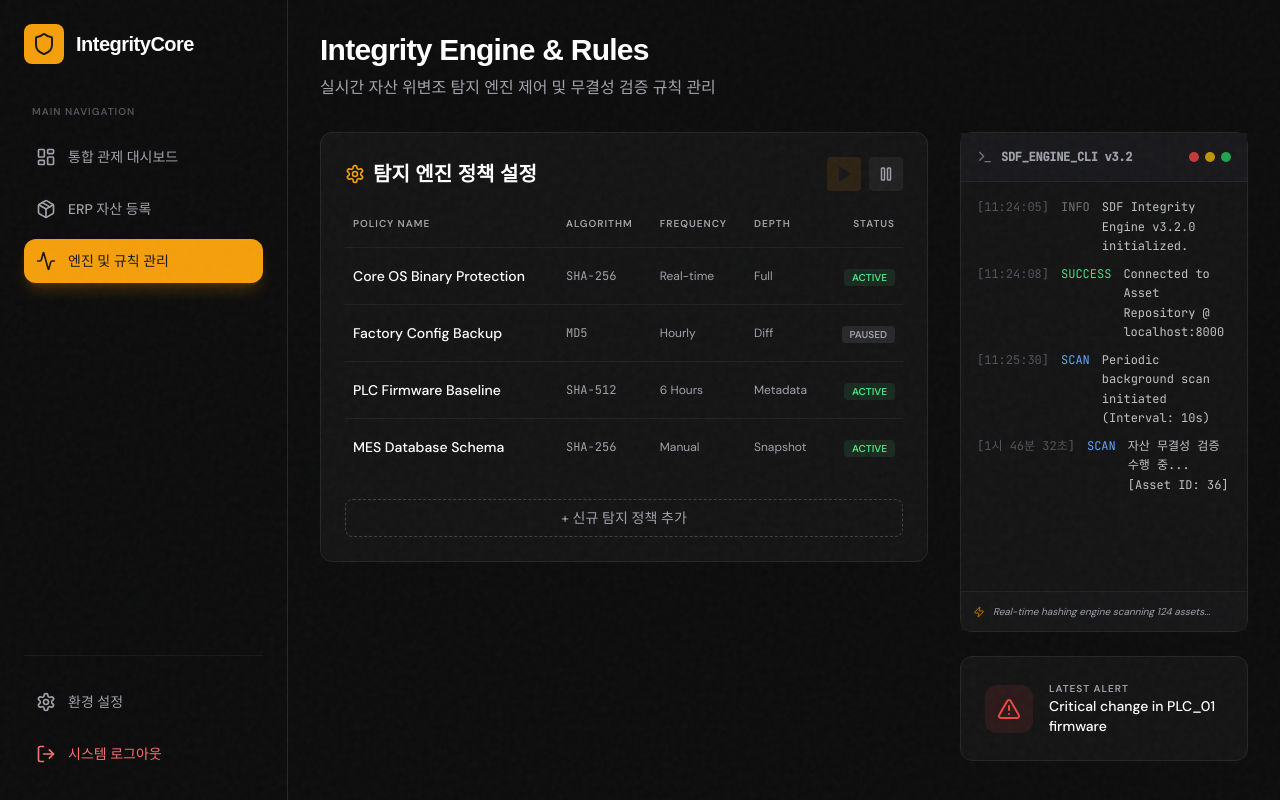
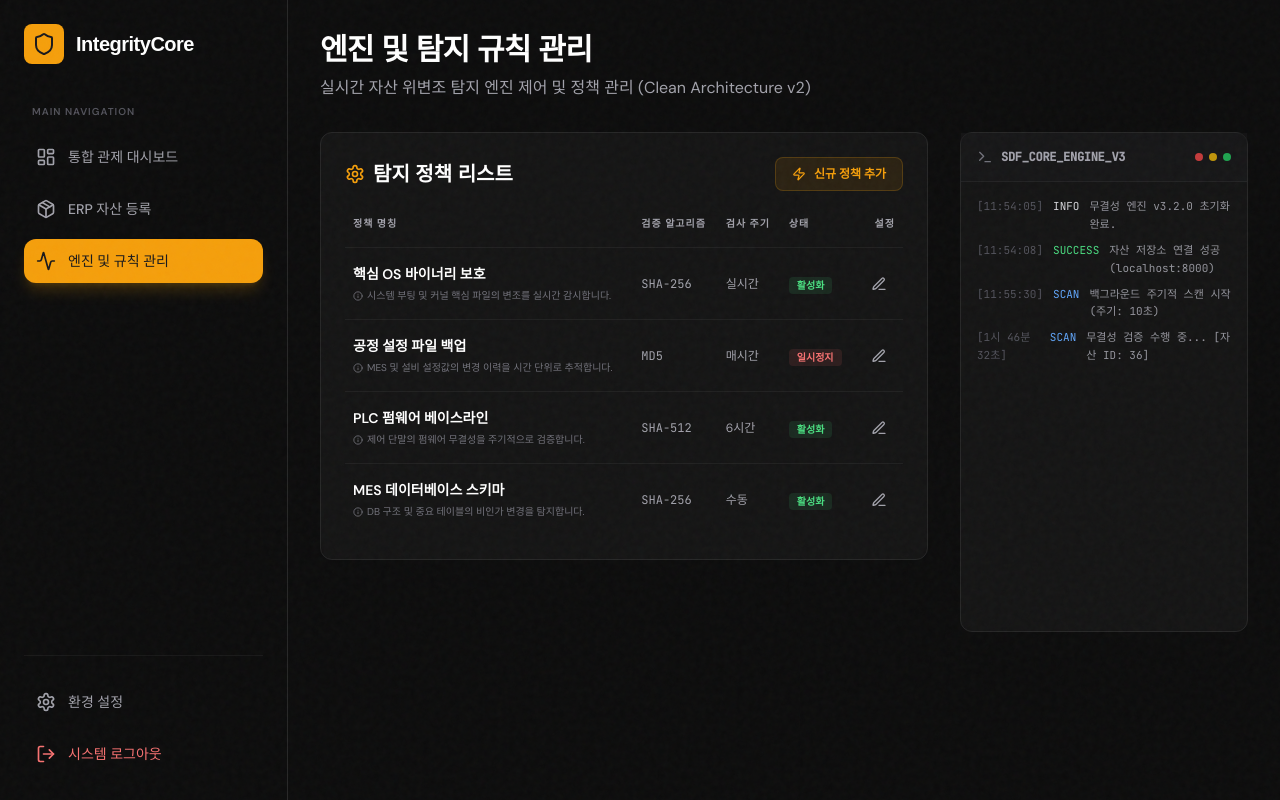
Before and after one commit to glory903-devsecops/sl-Integrity-core, a React (Vite) app in the folder frontend/: page /#/engine in a window 1280 px wide. Built offline with nearby package versions, Linux system fonts and the light colour scheme; a web font is replaced by a local one.

Commit message:
feat: upgrade Engine page with interactive editing and Korean localization

```diff
--- a/frontend/src/pages/EnginePage.jsx
+++ b/frontend/src/pages/EnginePage.jsx
@@ -1,11 +1,19 @@
 import React, { useState, useEffect, useRef } from 'react';
-import { Settings, Terminal, ShieldCheck, Zap, AlertTriangle, Play, Pause, Activity } from 'lucide-react';
+import { Settings, Terminal, ShieldCheck, Zap, AlertTriangle, Play, Pause, Activity, Edit3, Save, X, Info } from 'lucide-react';
 
 const EnginePage = ({ onOpenSidebar }) => {
+  const [rules, setRules] = useState([
+    { id: 1, name: '핵심 OS 바이너리 보호', algo: 'SHA-256', freq: '실시간', depth: '전체 스캔', status: '활성화', desc: '시스템 부팅 및 커널 핵심 파일의 변조를 실시간 감시합니다.' },
+    { id: 2, name: '공정 설정 파일 백업', algo: 'MD5', freq: '매시간', depth: '차분 스캔', status: '일시정지', desc: 'MES 및 설비 설정값의 변경 이력을 시간 단위로 추적합니다.' },
+    { id: 3, name: 'PLC 펌웨어 베이스라인', algo: 'SHA-512', freq: '6시간', depth: '메타데이터', status: '활성화', desc: '제어 단말의 펌웨어 무결성을 주기적으로 검증합니다.' },
+    { id: 4, name: 'MES 데이터베이스 스키마', algo: 'SHA-256', freq: '수동', depth: '스냅샷', status: '활성화', desc: 'DB 구조 및 중요 테이블의 비인가 변경을 탐지합니다.' }
+  ]);
+
+  const [editingRule, setEditingRule] = useState(null);
   const [logs, setLogs] = useState([
-    { id: 1, time: '11:24:05', type: 'INFO', msg: 'SDF Integrity Engine v3.2.0 initialized.' },
-    { id: 2, time: '11:24:08', type: 'SUCCESS', msg: 'Connected to Asset Repository @ localhost:8000' },
-    { id: 3, time: '11:25:30', type: 'SCAN', msg: 'Periodic background scan initiated (Interval: 10s)' }
+    { id: 1, time: '11:54:05', type: 'INFO', msg: '무결성 엔진 v3.2.0 초기화 완료.' },
+    { id: 2, time: '11:54:08', type: 'SUCCESS', msg: '자산 저장소 연결 성공 (localhost:8000)' },
+    { id: 3, time: '11:55:30', type: 'SCAN', msg: '백그라운드 주기적 스캔 시작 (주기: 10초)' }
   ]);
   const logEndRef = useRef(null);
 
@@ -15,7 +23,7 @@ const EnginePage = ({ onOpenSidebar }) => {
         id: Date.now(),
         time: new Date().toLocaleTimeString('ko-KR', { hour12: false }),
         type: Math.random() > 0.1 ? 'SCAN' : 'SUCCESS',
-        msg: `자산 무결성 검증 수행 중... [Asset ID: ${Math.floor(Math.random() * 50)}]`
+        msg: `무결성 검증 수행 중... [자산 ID: ${Math.floor(Math.random() * 50)}]`
       };
       setLogs(prev => [...prev.slice(-15), newLog]);
     }, 4000);
@@ -25,6 +33,19 @@ const EnginePage = ({ onOpenSidebar }) => {
   useEffect(() => {
     logEndRef.current?.scrollIntoView({ behavior: 'smooth' });
   }, [logs]);
+
+  const handleSaveEdit = (e) => {
+    e.preventDefault();
+    setRules(prev => prev.map(r => r.id === editingRule.id ? editingRule : r));
+    const newLog = {
+      id: Date.now(),
+      time: new Date().toLocaleTimeString('ko-KR', { hour12: false }),
+      type: 'INFO',
+      msg: `정책 수정됨: ${editingRule.name} (설정 변경 적용 완료)`
+    };
+    setLogs(prev => [...prev.slice(-15), newLog]);
+    setEditingRule(null);
+  };
 
   return (
     <div className="space-y-8 animate-in slide-in-from-right-4 duration-700">
@@ -38,97 +59,97 @@ const EnginePage = ({ onOpenSidebar }) => {
           </button>
           <div>
             <h1 className="text-2xl md:text-3xl font-satoshi font-bold tracking-tight text-white mb-2">
-              Integrity Engine & Rules
+              엔진 및 탐지 규칙 관리
             </h1>
             <p className="text-sl-muted">
-              실시간 자산 위변조 탐지 엔진 제어 및 무결성 검증 규칙 관리
+              실시간 자산 위변조 탐지 엔진 제어 및 정책 관리 (Clean Architecture v2)
             </p>
           </div>
         </div>
       </header>
 
       <div className="grid grid-cols-1 xl:grid-cols-3 gap-8">
-        {/* Rules Config */}
+        {/* Rules Config Table */}
         <div className="xl:col-span-2 space-y-6">
           <div className="glass-panel p-6 border-zinc-800">
             <div className="flex justify-between items-center mb-6">
               <div className="flex items-center gap-2">
                 <Settings className="text-sl-accent" size={20} />
-                <h2 className="text-xl font-bold text-white font-satoshi">탐지 엔진 정책 설정</h2>
+                <h2 className="text-xl font-bold text-white font-satoshi">탐지 정책 리스트</h2>
               </div>
-              <div className="flex gap-2">
-                <button className="p-2 bg-sl-accent/10 text-sl-accent rounded hover:bg-sl-accent text-zinc-900 transition-colors">
-                  <Play size={18} fill="currentColor" />
-                </button>
-                <button className="p-2 bg-white/5 text-sl-muted rounded hover:bg-white/10 transition-colors">
-                  <Pause size={18} />
+              <button className="flex items-center gap-2 text-xs bg-sl-accent/10 text-sl-accent px-4 py-2 rounded-lg border border-sl-accent/20 hover:bg-sl-accent hover:text-zinc-900 transition-all font-bold">
+                <Zap size={14} /> 신규 정책 추가
               </button>
             </div>
-            </div>
 
-            <div className="overflow-x-auto overflow-y-visible">
+            <div className="overflow-x-auto">
               <table className="w-full text-left">
                 <thead>
-                  <tr className="text-sl-muted text-[10px] uppercase tracking-widest border-b border-white/5 pb-2">
-                    <th className="pb-4 font-semibold px-2">Policy Name</th>
-                    <th className="pb-4 font-semibold px-2">Algorithm</th>
-                    <th className="pb-4 font-semibold px-2">Frequency</th>
-                    <th className="pb-4 font-semibold px-2">Depth</th>
-                    <th className="pb-4 font-semibold px-2 text-right">Status</th>
+                  <tr className="text-sl-muted text-[10px] uppercase tracking-widest border-b border-white/5">
+                    <th className="pb-4 font-bold px-2">정책 명칭</th>
+                    <th className="pb-4 font-bold px-2">검증 알고리즘</th>
+                    <th className="pb-4 font-bold px-2">검사 주기</th>
+                    <th className="pb-4 font-bold px-2">상태</th>
+                    <th className="pb-4 font-bold px-2 text-right">설정</th>
                   </tr>
                 </thead>
                 <tbody className="divide-y divide-white/5">
-                  {[
-                    { name: 'Core OS Binary Protection', algo: 'SHA-256', freq: 'Real-time', depth: 'Full', status: 'ACTIVE' },
-                    { name: 'Factory Config Backup', algo: 'MD5', freq: 'Hourly', depth: 'Diff', status: 'PAUSED' },
-                    { name: 'PLC Firmware Baseline', algo: 'SHA-512', freq: '6 Hours', depth: 'Metadata', status: 'ACTIVE' },
-                    { name: 'MES Database Schema', algo: 'SHA-256', freq: 'Manual', depth: 'Snapshot', status: 'ACTIVE' }
-                  ].map((rule, i) => (
-                    <tr key={i} className="group hover:bg-white/5 transition-colors">
-                      <td className="py-4 text-sm font-medium text-white px-2 whitespace-nowrap">{rule.name}</td>
-                      <td className="py-4 text-xs text-sl-muted font-jetbrains px-2">{rule.algo}</td>
-                      <td className="py-4 text-xs text-sl-muted px-2">{rule.freq}</td>
-                      <td className="py-4 text-xs text-sl-muted px-2">{rule.depth}</td>
-                      <td className="py-4 text-right px-2">
-                        <span className={`text-[10px] font-bold px-2 py-0.5 rounded ${rule.status === 'ACTIVE' ? 'bg-green-400/10 text-green-400' : 'bg-zinc-800 text-sl-muted'}`}>
+                  {rules.map((rule) => (
+                    <tr key={rule.id} className="group hover:bg-white/5 transition-all">
+                      <td className="py-4 px-2">
+                        <div>
+                          <p className="text-sm font-bold text-white">{rule.name}</p>
+                          <p className="text-[10px] text-zinc-500 mt-1 flex items-center gap-1">
+                            <Info size={10} /> {rule.desc}
+                          </p>
+                        </div>
+                      </td>
+                      <td className="py-4 px-2 text-xs text-sl-muted font-jetbrains">{rule.algo}</td>
+                      <td className="py-4 px-2 text-xs text-sl-muted">{rule.freq}</td>
+                      <td className="py-4 px-2">
+                        <span className={`text-[10px] font-bold px-2 py-0.5 rounded ${rule.status === '활성화' ? 'bg-green-400/10 text-green-400' : 'bg-red-400/10 text-red-400'}`}>
                           {rule.status}
                         </span>
+                      </td>
+                      <td className="py-4 px-2 text-right">
+                        <button
+                          onClick={() => setEditingRule(rule)}
+                          className="p-2 text-sl-muted hover:text-sl-accent hover:bg-sl-accent/10 rounded-lg transition-all"
+                        >
+                          <Edit3 size={16} />
+                        </button>
                       </td>
                     </tr>
                   ))}
                 </tbody>
               </table>
             </div>
-            <button className="mt-6 w-full py-2 border border-dashed border-zinc-700 text-sl-muted text-sm hover:border-sl-accent/50 hover:text-sl-accent transition-all rounded-lg">
-              + 신규 탐지 정책 추가
-            </button>
           </div>
         </div>
 
         {/* Engine Monitor */}
         <div className="space-y-6">
           <div className="glass-panel border-zinc-800 flex flex-col h-[500px] bg-black">
-            <div className="p-4 bg-zinc-900 flex justify-between items-center border-b border-white/5 shrink-0">
+            <div className="p-4 bg-zinc-900/50 flex justify-between items-center border-b border-white/5">
               <div className="flex items-center gap-2">
                 <Terminal className="text-zinc-500" size={16} />
-                <span className="text-xs font-bold text-zinc-400 font-jetbrains tracking-tight">SDF_ENGINE_CLI v3.2</span>
+                <span className="text-xs font-bold text-zinc-400 font-jetbrains tracking-tight uppercase">SDF_CORE_ENGINE_v3</span>
               </div>
               <div className="flex gap-1.5">
-                <div className="w-2.5 h-2.5 rounded-full bg-red-500/80"></div>
-                <div className="w-2.5 h-2.5 rounded-full bg-yellow-500/80"></div>
-                <div className="w-2.5 h-2.5 rounded-full bg-green-500/80"></div>
+                <div className="w-2 h-2 rounded-full bg-red-500/80"></div>
+                <div className="w-2 h-2 rounded-full bg-yellow-500/80"></div>
+                <div className="w-2 h-2 rounded-full bg-green-500/80"></div>
               </div>
             </div>
-
-            <div className="flex-1 p-4 font-jetbrains text-xs overflow-y-auto space-y-2 custom-scrollbar scroll-smooth">
+            <div className="flex-1 p-4 font-jetbrains text-[11px] overflow-y-auto space-y-2 custom-scrollbar">
               {logs.map((log) => (
-                <div key={log.id} className="flex gap-3 text-zinc-300 leading-relaxed">
-                  <span className="text-zinc-600 shrink-0">[{log.time}]</span>
-                  <span className={`shrink-0 ${
+                <div key={log.id} className="flex gap-2.5 text-zinc-400 leading-relaxed">
+                  <span className="text-zinc-600">[{log.time}]</span>
+                  <span className={`${
                     log.type === 'ERROR' ? 'text-red-400' :
                     log.type === 'SUCCESS' ? 'text-green-400' :
                     log.type === 'SCAN' ? 'text-blue-400' :
-                    'text-zinc-500'
+                    'text-zinc-300'
                   }`}>
                     {log.type}
                   </span>
@@ -137,24 +158,89 @@ const EnginePage = ({ onOpenSidebar }) => {
               ))}
               <div ref={logEndRef} />
             </div>
-
-            <div className="p-3 border-t border-white/5 bg-zinc-900/50 flex items-center gap-2 text-sl-muted italic text-[10px] shrink-0">
-              <Zap size={12} className="text-sl-accent animate-pulse" />
-              Real-time hashing engine scanning 124 assets...
+          </div>
         </div>
       </div>
 
-          <div className="glass-panel p-6 border-zinc-800 flex items-center gap-4 group cursor-pointer hover:border-sl-accent/30 transition-all">
-            <div className="p-3 bg-red-500/10 rounded-xl group-hover:scale-110 transition-transform">
-              <AlertTriangle className="text-red-500" size={24} />
+      {/* Edit Modal */}
+      {editingRule && (
+        <div className="fixed inset-0 z-[100] flex items-center justify-center p-4">
+          <div
+            className="absolute inset-0 bg-black/80 backdrop-blur-md"
+            onClick={() => setEditingRule(null)}
+          ></div>
+          <div className="relative w-full max-w-md bg-zinc-900 border border-zinc-800 rounded-2xl shadow-2xl p-8 animate-in zoom-in-95 duration-200">
+            <div className="flex justify-between items-center mb-6">
+              <h2 className="text-xl font-bold text-white font-satoshi flex items-center gap-2">
+                <Edit3 className="text-sl-accent" size={20} /> 정책 상세 수정
+              </h2>
+              <button
+                onClick={() => setEditingRule(null)}
+                className="text-zinc-500 hover:text-white"
+              >
+                <X size={24} />
+              </button>
             </div>
-            <div>
-              <p className="text-[10px] text-sl-muted uppercase tracking-widest font-bold">Latest Alert</p>
-              <p className="text-sm text-white font-medium">Critical change in PLC_01 firmware</p>
+
+            <form onSubmit={handleSaveEdit} className="space-y-5">
+              <div className="space-y-2">
+                <label className="text-[10px] font-bold text-sl-muted uppercase tracking-widest px-1">정책 명칭</label>
+                <input
+                  type="text"
+                  value={editingRule.name}
+                  onChange={(e) => setEditingRule({...editingRule, name: e.target.value})}
+                  className="w-full bg-black/40 border border-zinc-800 p-3 rounded-lg text-white font-bold outline-none"
+                />
+              </div>
+
+              <div className="grid grid-cols-2 gap-4">
+                <div className="space-y-2">
+                  <label className="text-[10px] font-bold text-sl-muted uppercase tracking-widest px-1">검증 알고리즘</label>
+                  <select
+                    value={editingRule.algo}
+                    onChange={(e) => setEditingRule({...editingRule, algo: e.target.value})}
+                    className="w-full bg-black/40 border border-zinc-800 p-3 rounded-lg text-white outline-none"
+                  >
+                    <option>SHA-256</option>
+                    <option>SHA-512</option>
+                    <option>MD5</option>
+                  </select>
+                </div>
+                <div className="space-y-2">
+                  <label className="text-[10px] font-bold text-sl-muted uppercase tracking-widest px-1">검사 주기</label>
+                  <select
+                    value={editingRule.freq}
+                    onChange={(e) => setEditingRule({...editingRule, freq: e.target.value})}
+                    className="w-full bg-black/40 border border-zinc-800 p-3 rounded-lg text-white outline-none"
+                  >
+                    <option>실시간</option>
+                    <option>매시간</option>
+                    <option>6시간</option>
+                    <option>수동</option>
+                  </select>
                 </div>
               </div>
+
+              <div className="space-y-2">
+                <label className="text-[10px] font-bold text-sl-muted uppercase tracking-widest px-1">정책 역할 설명</label>
+                <textarea
+                  rows="3"
+                  value={editingRule.desc}
+                  onChange={(e) => setEditingRule({...editingRule, desc: e.target.value})}
+                  className="w-full bg-black/40 border border-zinc-800 p-3 rounded-lg text-white text-xs outline-none resize-none"
+                ></textarea>
+              </div>
+
+              <button
+                type="submit"
+                className="w-full bg-sl-accent hover:bg-amber-600 text-zinc-900 font-bold py-4 rounded-xl shadow-lg shadow-amber-500/10 flex items-center justify-center gap-2 transition-all active:scale-95"
+              >
+                <Save size={20} /> 변경 사항 저장
+              </button>
+            </form>
           </div>
         </div>
+      )}
     </div>
   );
 };
```
Lines whose indentation alone changed are shown as unchanged.
